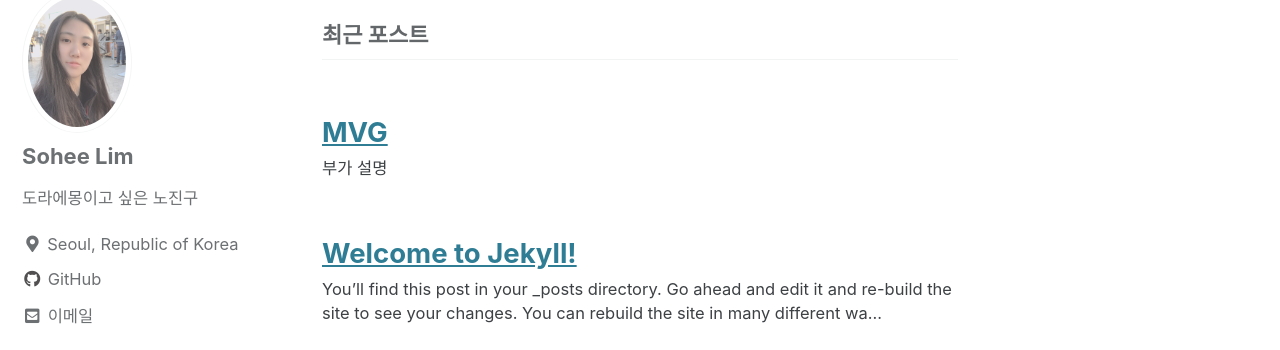
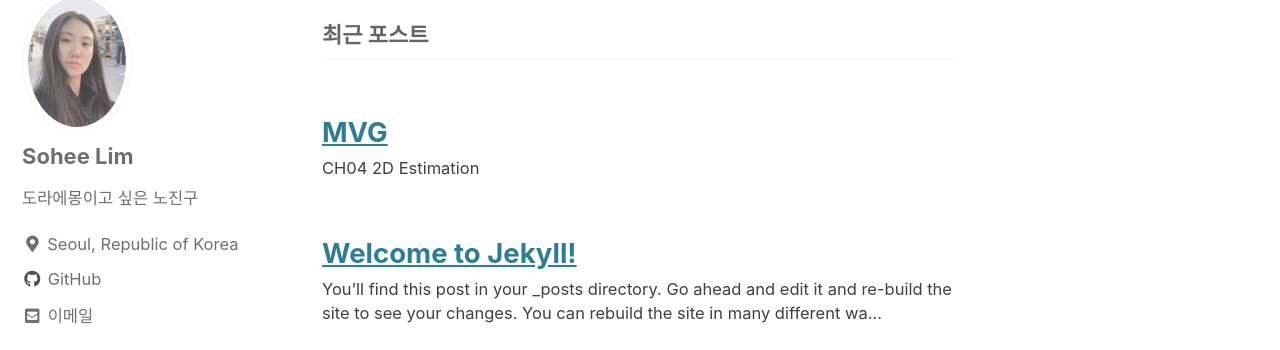
Before and after one commit to sohee-zoe/sohee-zoe.github.io, a Jekyll site: the page built from index.html, in a window 1280 px wide. Shown: the part 130-480 px from the top of the page. Built offline with Jekyll 4.4.1, drawn with Linux system fonts in a browser that asks for light colours; cached includes are drawn as plain includes; the list of posts is cut into pages by our own code.

Commit message:
Update 2020-09-08-MVG.md

```diff
--- a/_posts/2020-09-08-MVG.md
+++ b/_posts/2020-09-08-MVG.md
@@ -1,6 +1,6 @@
 ---
 title:  "MVG"
-excerpt: "부가 설명"
+excerpt: "CH04 2D Estimation"
 
 categories:
   - MVG
```
Also changed, not shown: other parts of _posts/2020-09-08-MVG.md (+0 -2 lines).
